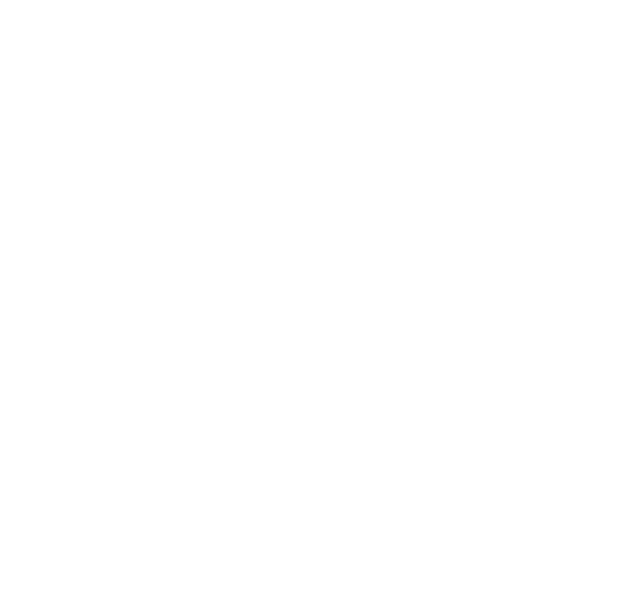
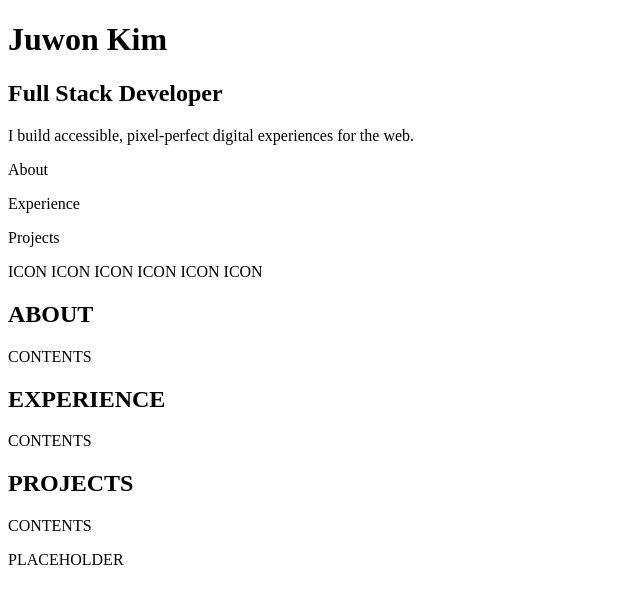
Before and after one commit to wonswe/project-portfolio, a plain HTML site: page index.html in a window 1280 px wide. Shown: the whole page, without its empty margins (0-640 px from the left). Drawn offline with Linux system fonts and the light colour scheme.

Commit message:
add basic html structure

```diff
--- a/index.html
+++ b/index.html
@@ -11,6 +11,59 @@
     <title>Juwon's Portfolio</title>
 </head>
 <body>
+    <header>
+        <h1>Juwon Kim</h1>
+        <h2>Full Stack Developer</h2>
+        <p>I build accessible, pixel-perfect digital experiences for the web.</p>
 
+        <nav>
+            <a>
+                <p>About</p>
+            </a>
+            <a>
+                <p>Experience</p>
+            </a>
+            <a>
+                <p>Projects</p>
+            </a>
+        </nav>
+        <div>
+            <a>ICON</a>
+            <a>ICON</a>
+            <a>ICON</a>
+            <a>ICON</a>
+            <a>ICON</a>
+            <a>ICON</a>
+        </div>
+    </header>
+    <main>
+        <section>
+            <div>
+                <h2>ABOUT</h2>
+            </div>
+            <div>
+                CONTENTS
+            </div>
+        </section>
+        <section>
+            <div>
+                <h2>EXPERIENCE</h2>
+            </div>
+            <div>
+                CONTENTS
+            </div>
+        </section>
+        <section>
+            <div>
+                <h2>PROJECTS</h2>
+            </div>
+            <div>
+                CONTENTS
+            </div>
+        </section>
+    </main>
+    <footer>
+        <p>PLACEHOLDER</p>
+    </footer>
 </body>
 </html>
```
